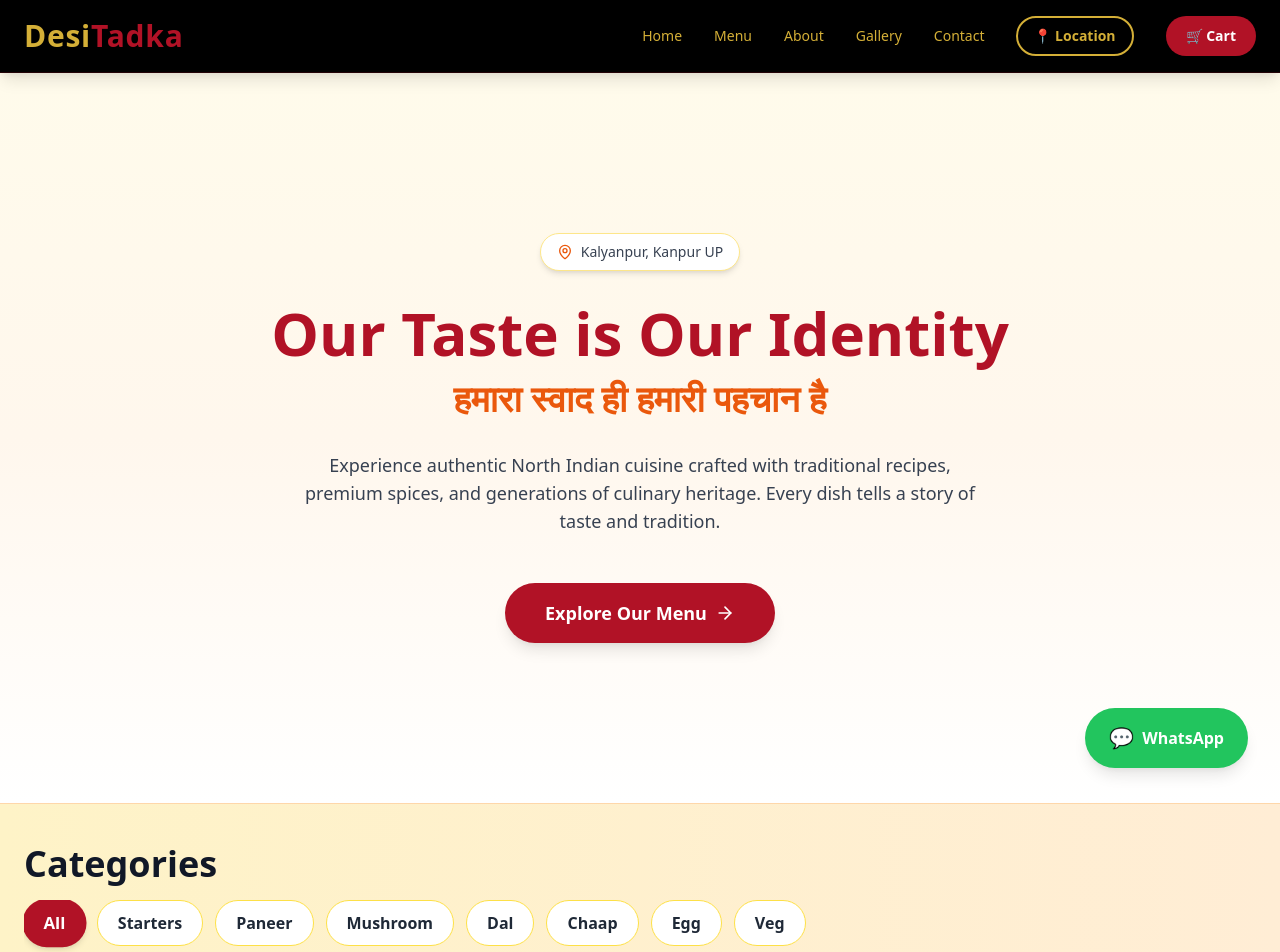
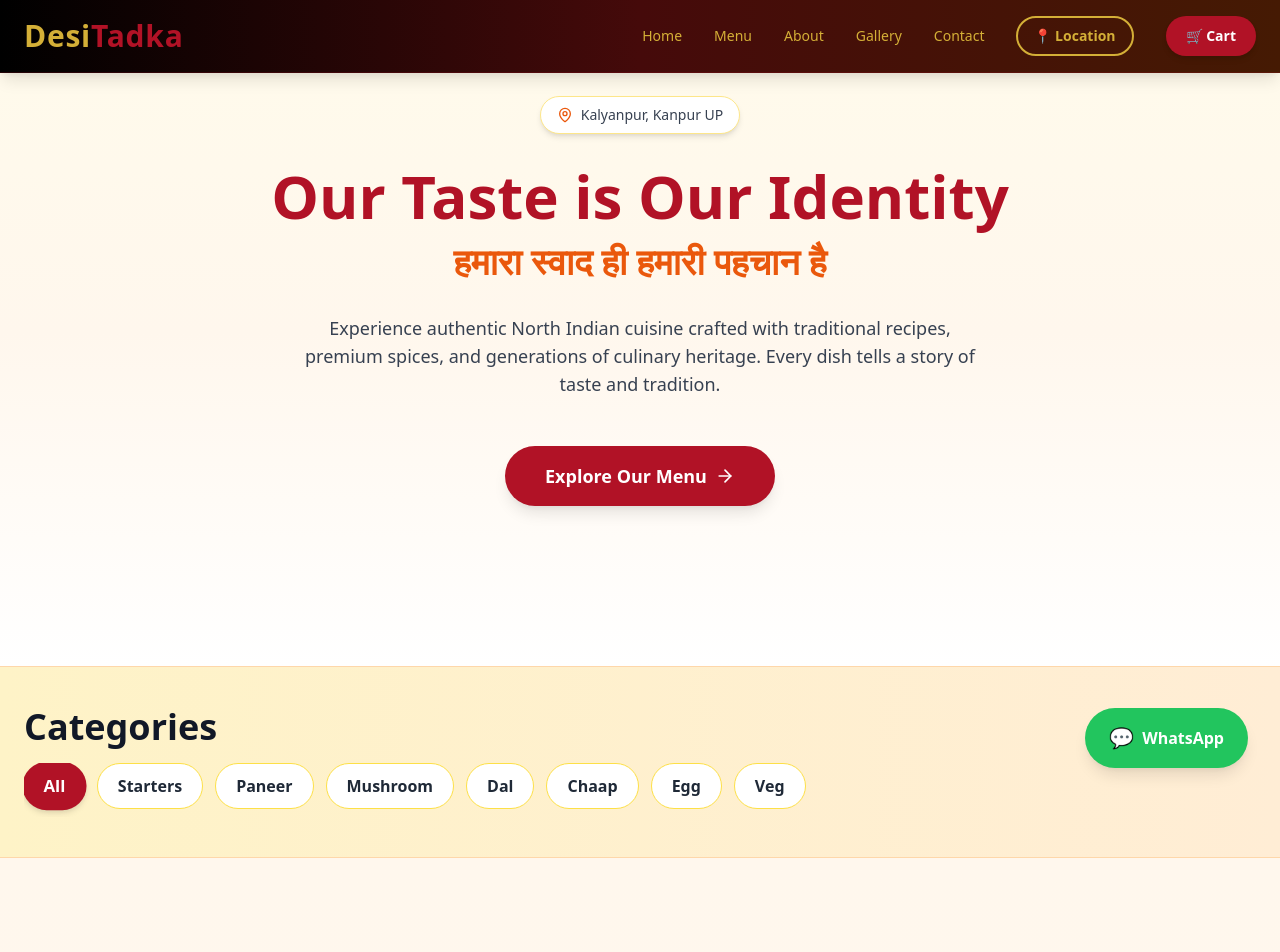
Before and after one commit to shyamjiyadav28/react-app, a React (Vite) app: page / in a window 1280 px wide. Shown: the top 952 px of the page. Built offline with nearby package versions, Linux system fonts and the light colour scheme.

Commit message:
Updated UI / fixed bug / new feature

```diff
--- a/src/components/Categories.jsx
+++ b/src/components/Categories.jsx
@@ -1,3 +1,5 @@
+import { useState, useEffect, useRef } from "react";
+
 const categories = [
   "All",
   "Starters",
@@ -9,10 +11,32 @@ const categories = [
   "Veg",
 ];
 
+export default function Categories({ selected, onSelect }) {
+  const [isVisible, setIsVisible] = useState(false);
+  const sectionRef = useRef(null);
 
-export default function Categories({ selected, onSelect }) {
+  useEffect(() => {
+    const observer = new IntersectionObserver(
+      ([entry]) => {
+        if (entry.isIntersecting && !isVisible) {
+          setIsVisible(true);
+          observer.unobserve(entry.target);
+        }
+      },
+      { threshold: 0.1 }
+    );
+
+    if (sectionRef.current) {
+      observer.observe(sectionRef.current);
+    }
+
+    return () => {
+      if (sectionRef.current) observer.unobserve(sectionRef.current);
+    };
+  }, [isVisible]);
+
   return (
-    <section className="py-8 sm:py-10 bg-gradient-to-r from-amber-100 to-orange-100 border-y border-orange-200">
+    <section ref={sectionRef} className={`py-8 sm:py-10 bg-gradient-to-r from-amber-100 to-orange-100 border-y border-orange-200 transition-all duration-700 ${isVisible ? 'opacity-100 translate-y-0' : 'opacity-0 translate-y-4'}`}>
       <div className="max-w-7xl mx-auto px-5 sm:px-6">
         <h2 className="section-title mb-4">Categories</h2>
 
--- a/src/components/Hero.jsx
+++ b/src/components/Hero.jsx
@@ -7,7 +7,7 @@ export default function Hero() {
   };
 
   return (
-    <div id="home" className="py-16 sm:py-24 md:py-32 lg:py-40 bg-gradient-to-b from-amber-50 via-orange-50 to-white">
+    <div id="home" className="pt-20 sm:pt-24 pb-16 sm:pb-24 md:pb-32 lg:pb-40 bg-gradient-to-b from-amber-50 via-orange-50 to-white">
       <div className="max-w-4xl mx-auto px-5 sm:px-6 text-center">
         {/* Location Badge */}
         <a
--- a/src/components/Navbar.jsx
+++ b/src/components/Navbar.jsx
@@ -12,7 +12,7 @@ export default function Navbar({ cartCount, onCartClick }) {
   };
 
   return (
-    <nav className="sticky top-0 z-50 bg-desiBlack text-white shadow-lg border-b border-desiRed/20">
+    <nav className="fixed top-0 left-0 right-0 z-50 bg-gradient-to-r from-desiBlack via-red-950 to-amber-950 text-white shadow-lg border-b border-desiRed/20">
       <div className="max-w-7xl mx-auto px-5 sm:px-6 py-3 md:py-4 flex items-center justify-between">
 
         {/* BRAND */}
```
Also changed, not shown: 1 other file (tests, documents, lock files or other folders).
